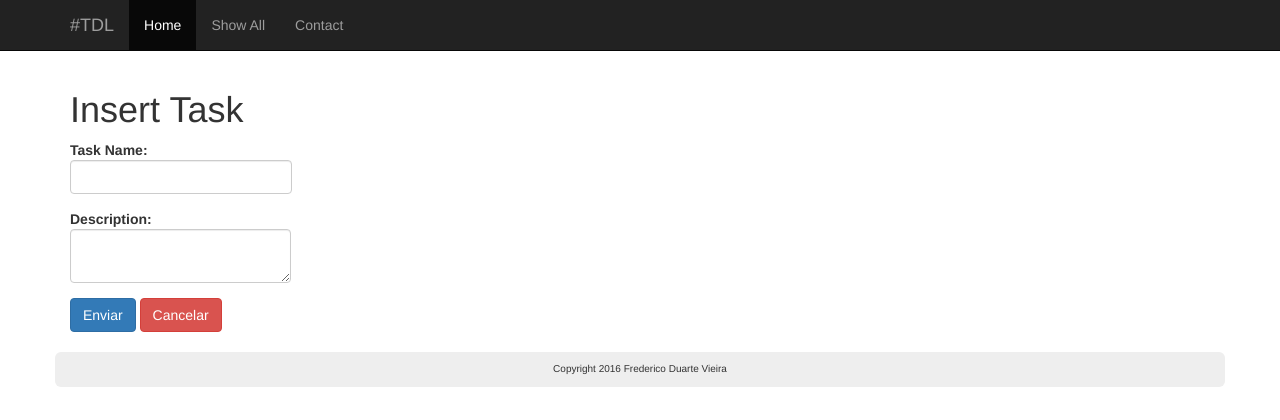
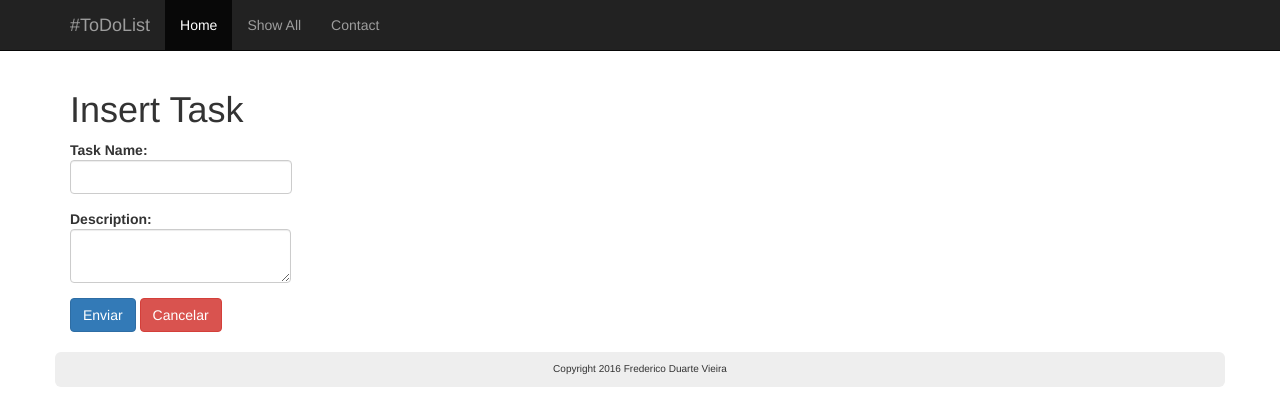
Before and after one commit to FredericoVieira/flask-todo, a Flask app: page /create in a window 1280 px wide. Shown: the top 420 px of the page. Run offline with Flask 2, Linux system fonts and the light colour scheme; some libraries are stand-ins or nearby versions.

Commit message:
Updates mainly link name in nav bar.

```diff
--- a/app/templates/task/layout.html
+++ b/app/templates/task/layout.html
@@ -21,7 +21,7 @@
                 <span class="icon-bar"></span>
                 <span class="icon-bar"></span>
               </button>
-              <a class="navbar-brand" href="{{ url_for('task.index') }}">#TDL</a>
+              <a class="navbar-brand" href="{{ url_for('task.index') }}">#ToDoList</a>
             </div>
             <div id="navbar" class="collapse navbar-collapse">
               <ul class="nav navbar-nav">
```
